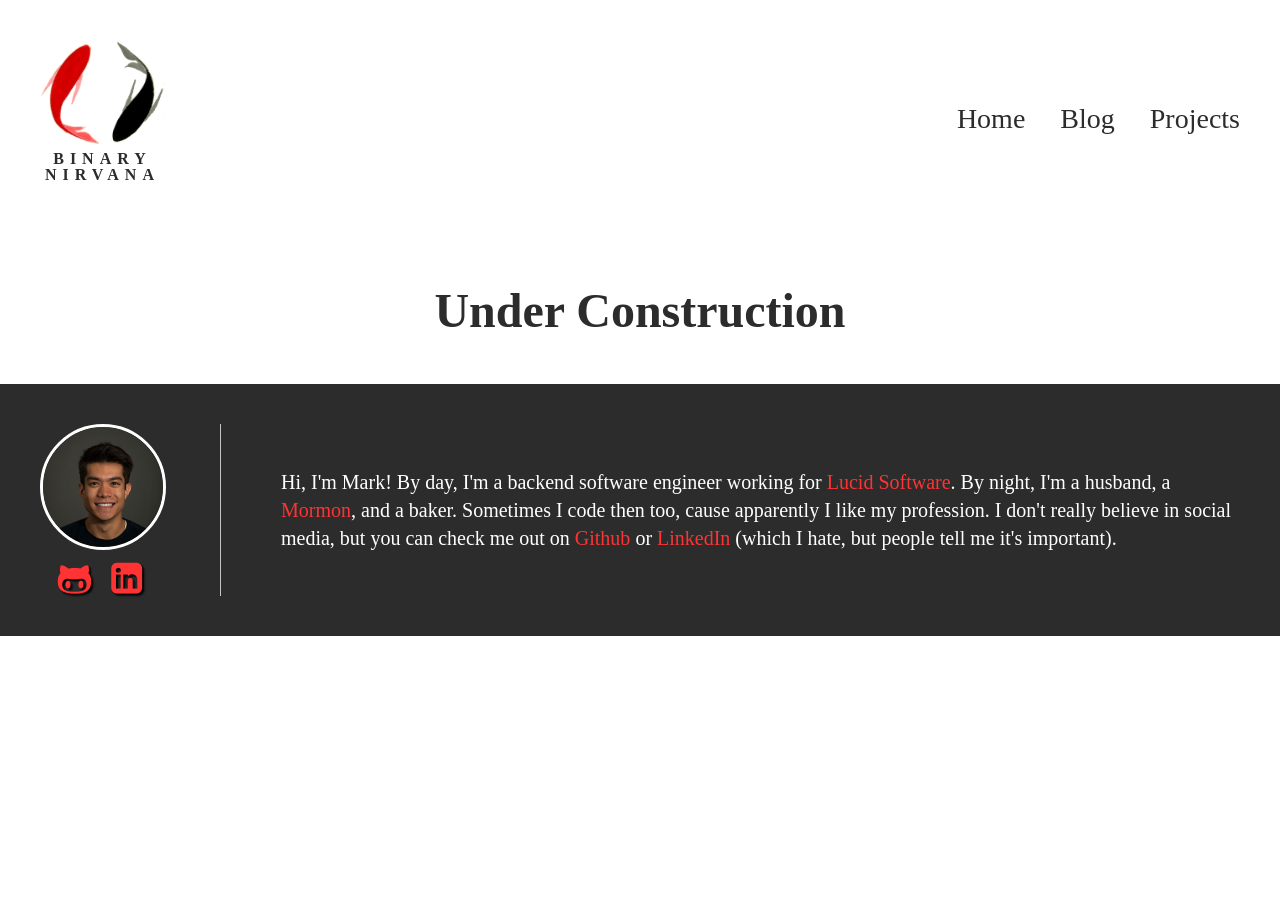
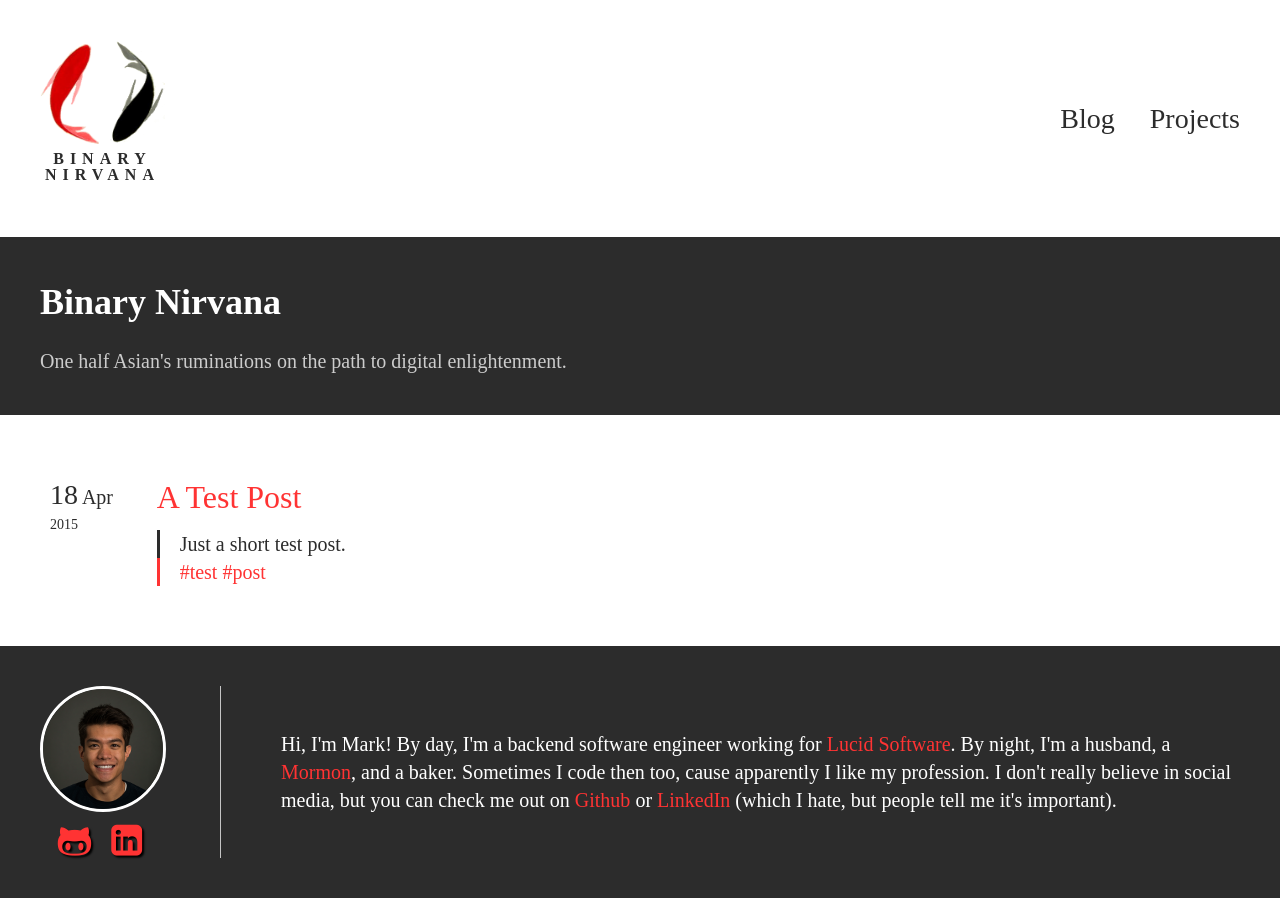
Before and after one commit to msiebert/msiebert.github.io, a Jekyll site: the page built from index.html, in a window 1280 px wide. Built offline with Jekyll 4.4.1, drawn with Linux system fonts in a browser that asks for light colours.

Commit message:
remove 'home' page and replace it with blog

```diff
--- a/_includes/header.html
+++ b/_includes/header.html
@@ -1,15 +1,14 @@
 <header class="site-header">
     <div class="content">
         <div class="logo-container">
-            <a href="{{ site.url }}/">
-                <img class="logo" src="{{ site.url }}/assets/img/fish.png" />
+            <a href="/">
+                <img class="logo" src="/assets/img/fish.png" />
                 <h3>Binary Nirvana</h3>
             </a>
         </div>
         <nav>
-            <a href="{{ site.url }}/">Home</a>
-            <a href="{{ site.url }}/blog">Blog</a>
-            <a href="{{ site.url }}/projects">Projects</a>
+            <a href="/">Blog</a>
+            <a href="/projects">Projects</a>
         </nav>
     </div>
 </header>
--- a/index.html
+++ b/index.html
@@ -1,7 +1,46 @@
 ---
 layout: main
-title: Home
+title: Blog
 ---
-<article class="index">
-    <h1 class="under-construction">Under Construction</h1>
+<article class="blog">
+    <header class="header">
+        <div class="content">
+            <h1 class="title">Binary Nirvana</h1>
+            <p class="description">One half Asian's ruminations on the path to digital enlightenment.</p>
+        </div>
+    </header>
+
+    <ul class="index-list posts">
+    {% for post in site.posts limit:20 %}
+        {% capture even %}{% cycle "true", "false" %}{% endcapture %}
+        {% if even == "true" %}
+            <div class="row">
+        {% endif %}
+
+        <li class="post six columns">
+            <div class="row">
+                <div class="two columns publish-date">
+                    <p>
+                        <span class="day">{{ post.date | date: "%d" }}</span>
+                        <span class="month">{{ post.date | date: "%h" }}</span>
+                    </p>
+                    <p><span class="year">{{ post.date | date: "%Y" }}</span></p>
+                </div>
+                <div class="ten columns content">
+                    <p class="title"><a href="{{ post.url }}">{{ post.title }}</a></p>
+                    <p class="description">{{ post.blurb }}</p>
+                    <p class="description tags">
+                    {% for tag in post.tags %}
+                        <a class="tag">#{{ tag }}</a>
+                    {% endfor %}
+                    </p>
+                </div>
+            </div>
+        </li>
+
+        {% if even == "false" %}
+            </div>
+        {% endif %}
+    {% endfor %}
+    </ul>
 </article>
```
Also changed, not shown: blog/index.html (deleted, +0 -46 lines).
